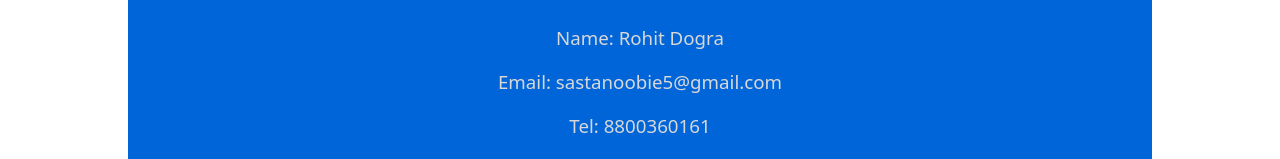
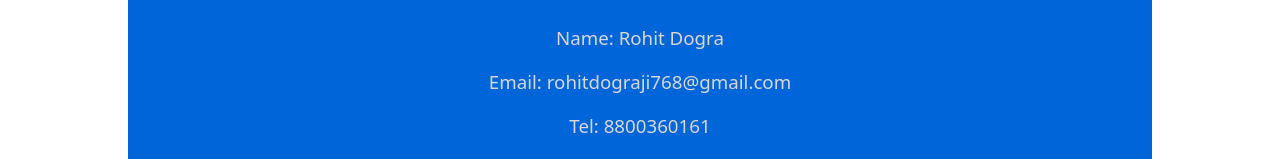
Before and after one commit to Dograrohit/portfolio, a React (Create React App) app: page / in a window 1280 px wide. Shown: the part 2453-2612 px from the top of the page. Built offline with nearby package versions, Linux system fonts and the light colour scheme.

Commit message:
Update App.js

```diff
--- a/src/App.js
+++ b/src/App.js
@@ -234,7 +234,7 @@ const scrollToSection = (e, id) => {
                   <div id='text'>
                      <h2>Find Me</h2>
                      <h3>Name: Rohit Dogra</h3>
-                     <h3>Email: sastanoobie5@gmail.com </h3>
+                     <h3>Email: rohitdograji768@gmail.com </h3>
                      <h3>Tel: 8800360161</h3>
 
                   </div>
```
